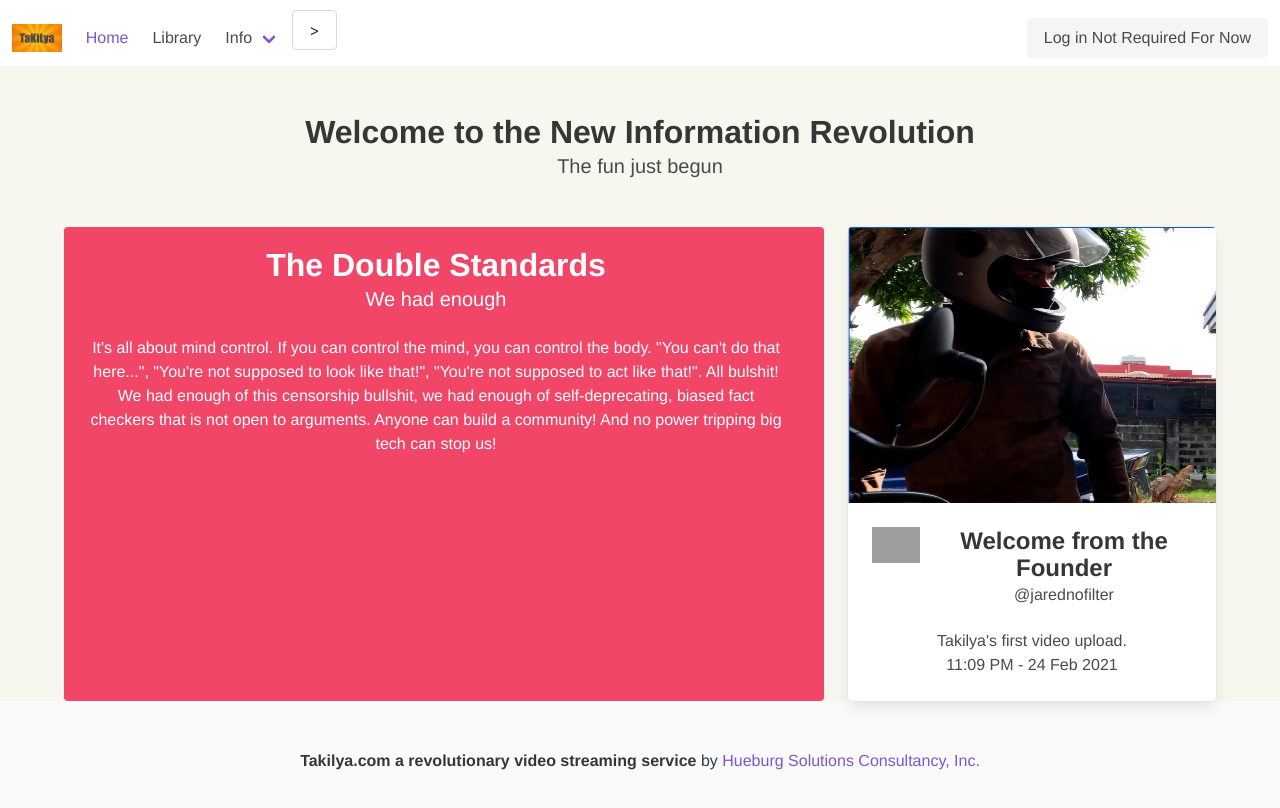
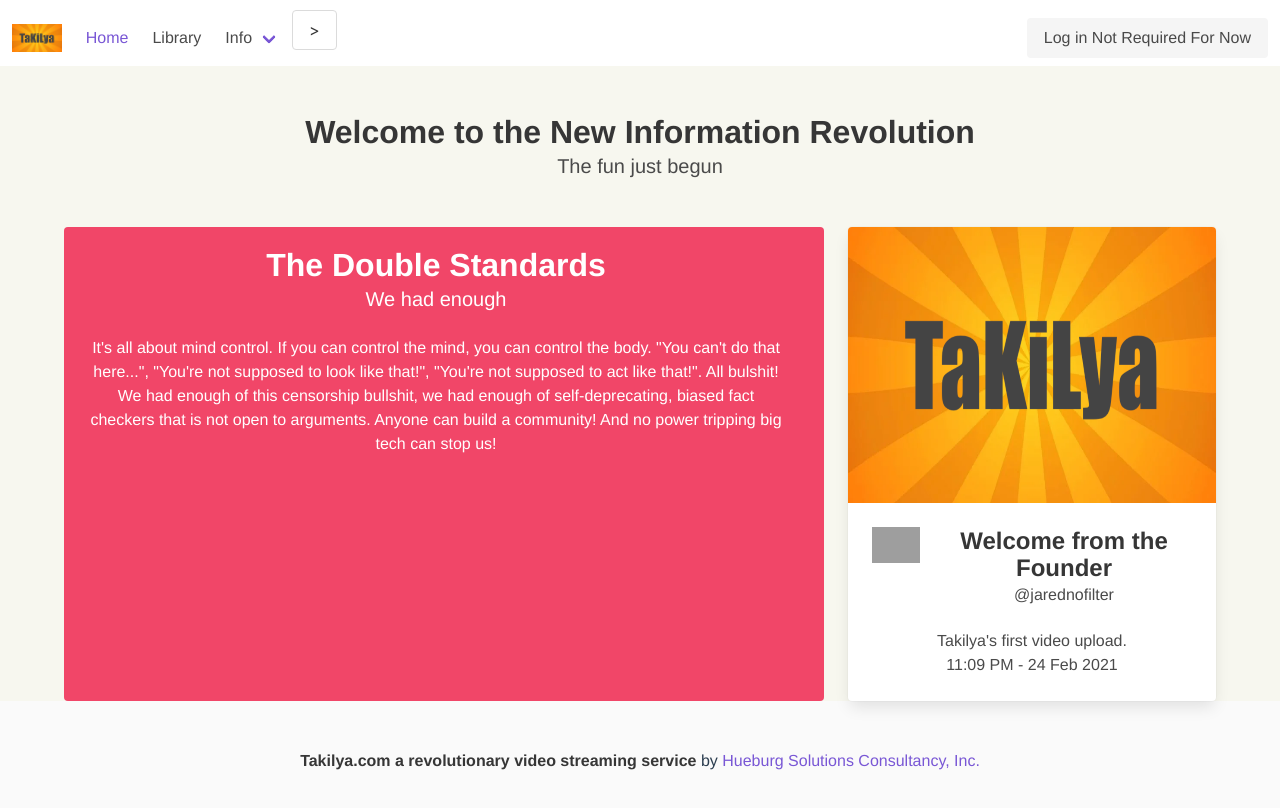
Before and after one commit to jared201/takilya-ph, a Vue app: page /#/ in a window 1280 px wide. Shown: the top 808 px of the page. Built offline with nearby package versions, Linux system fonts and the light colour scheme; grey boxes are pictures that could not be loaded.

Commit message:
changed default video

```diff
--- a/src/components/MainBody.vue
+++ b/src/components/MainBody.vue
@@ -26,7 +26,7 @@
         <div class="card">
             <div class="card-image">
                 <figure class="image is-4by3">
-                <router-link to="/watch"><img src="poster.png" alt="Placeholder image"></router-link>
+                <router-link to="/watch"><img src="orange_burst.png" alt="Placeholder image"></router-link>
                 </figure>
             </div>
             <div class="card-content">
--- a/src/components/VideoPlayer.vue
+++ b/src/components/VideoPlayer.vue
@@ -1,6 +1,6 @@
 <template>
     <div class="container">
-        <video ref="videoPlayer" class="video-js"></video>
+        <video ref="videoPlayer" class="video-js vjs-16-9 vjs-big-play-centered"></video>
     </div>
 </template>
 <script>
--- a/src/views/ViewPane.vue
+++ b/src/views/ViewPane.vue
@@ -28,10 +28,10 @@
 			videoOptions: {
 				autoplay: false,
 				controls: true,
-                poster:"poster.png",
+                poster:"orange_burst.png",
 				sources: [
 				{
-					src: "https://takilya-videos.obs.ap-southeast-3.myhuaweicloud.com/videos/helmet-test.mov",
+					src: "https://takilya-videos.obs.ap-southeast-3.myhuaweicloud.com/videos/Takilya-Intro.mp4",
 					type: "video/mp4"
 				}
 				]
```
